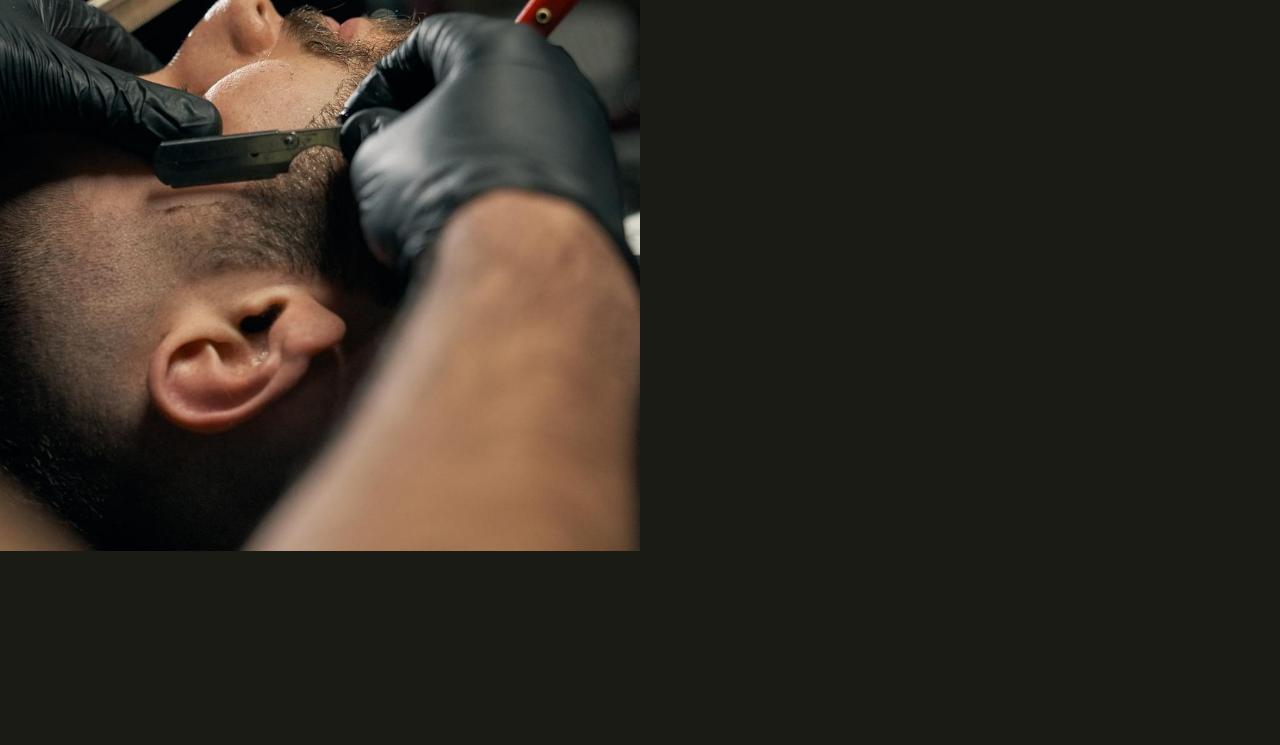
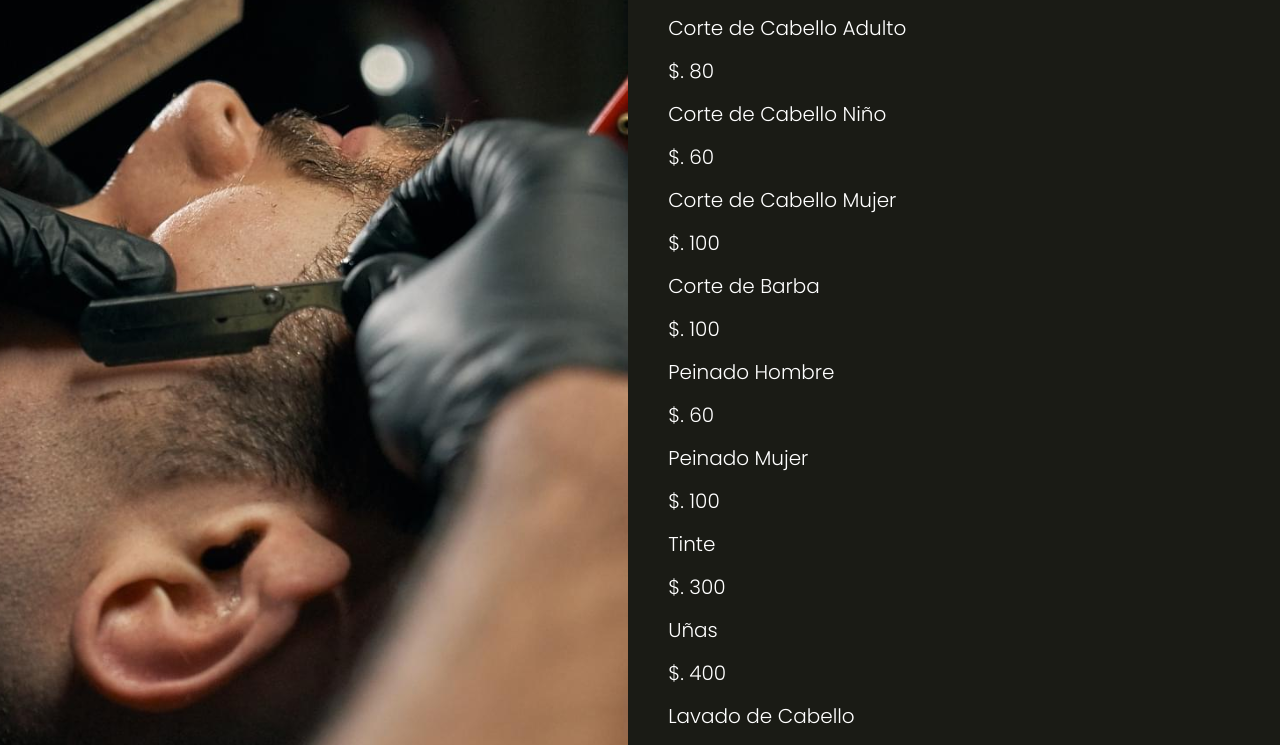
Before and after one commit to he1ox/AppSalon_Proyecto5, a website with bundled scripts: page index.html in a window 1280 px wide. Shown: the part 249-994 px from the top of the page. Before the commit the page ends 800 px from the top, so only its background shows below. Built offline with nearby package versions, Linux system fonts and the light colour scheme.

Commit message:
js servicios

```diff
--- a/index.html
+++ b/index.html
@@ -25,9 +25,7 @@
             <div class="seccion">
                 <h2>Servicios</h2>
                 <p class="text-center">Elije tus servicios a continuación</p>
-                <div class="listado-servicios">
-
-                </div>
+                <div id="servicios" class="listado-servicios"></div>
             </div>
             <div class="seccion">
                 <h2>Tus Datos y Cita</h2>
--- a/src/js/app.js
+++ b/src/js/app.js
@@ -18,6 +18,30 @@ async function mostrarServicios() {
             const { id, nombre, precio } = servicio;
 
             //Dom scripting
+
+            //Generar nombre servicio
+            const nombreServicio = document.createElement('P');
+            nombreServicio.textContent = nombre;
+            nombreServicio.classList.add('nombre-servicio');
+
+            //Generar precio servicio
+            const precioServicio = document.createElement('P');
+            precioServicio.textContent = `$. ${precio}`;
+            precioServicio.classList.add('precio-servicio');
+
+            //Generar div contenedor de servicio
+
+            const servicioDiv = document.createElement('DIV');
+
+            servicioDiv.classList.add('servicio');
+
+            //Inyectar precio & nombre al servicioDiv
+            servicioDiv.appendChild(nombreServicio);
+            servicioDiv.appendChild(precioServicio);
+
+            //Inyectar en el html
+            document.querySelector('#servicios').appendChild(servicioDiv);
+
         });
     }
     catch (error) {
--- a/src/scss/layout/_UI.scss
+++ b/src/scss/layout/_UI.scss
@@ -5,7 +5,7 @@ body {
 .contenedor-estetica {
     @include tablet {
         height: 100vh;
-        @include grid(2, 0rem);
+        @include grid(2, $separacion / 2);
     }
 
     .imagen {
```
Also changed, not shown: build/css/app.css, build/js/bundle.min.js, 2 other files.
